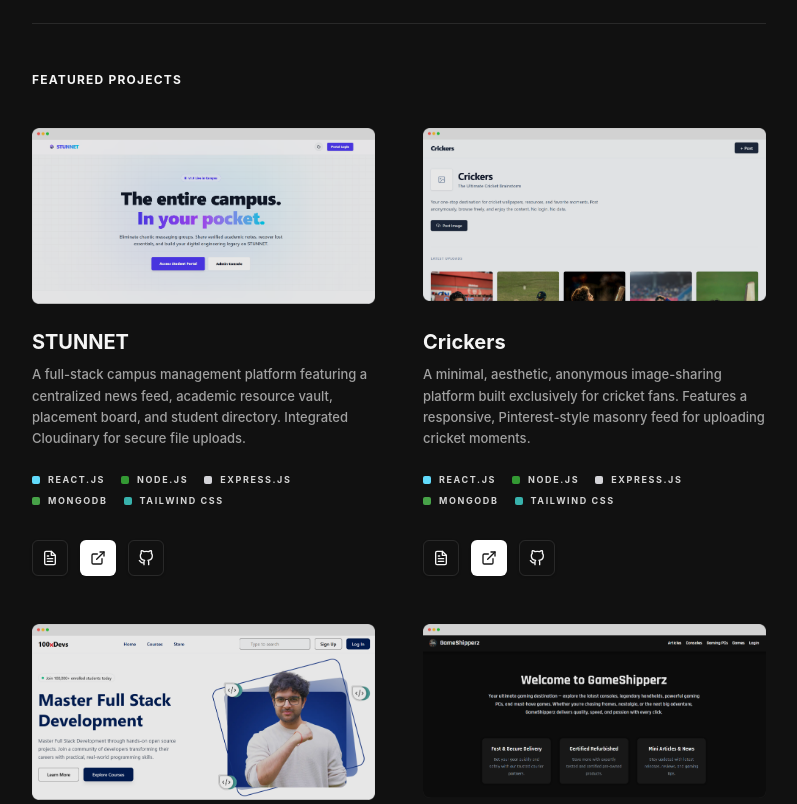
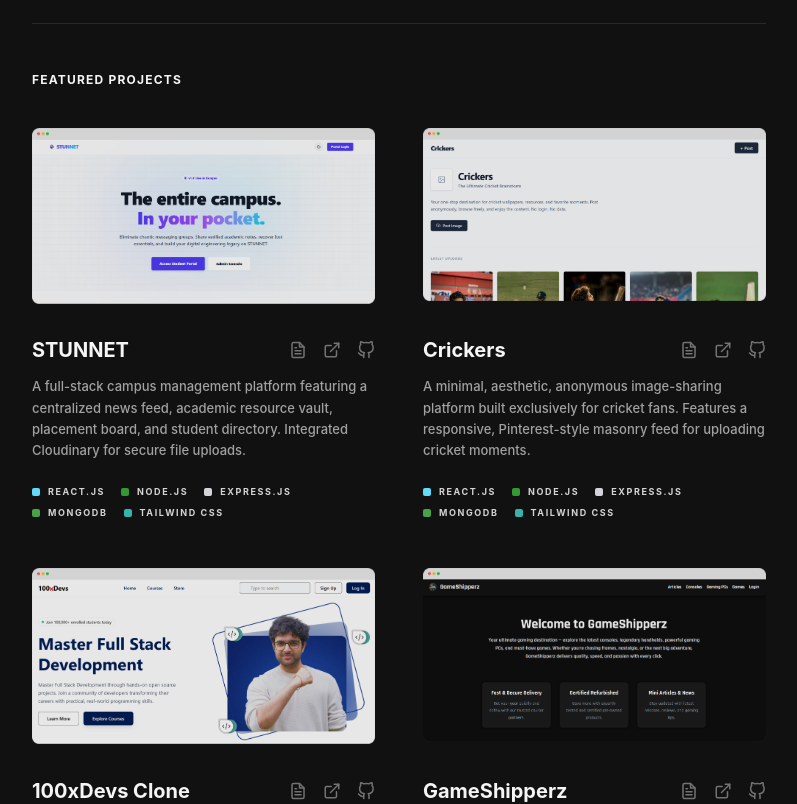
Before and after one commit to ramanbhatia3/portfolio, a React (Vite) app: page / in a window 1280 px wide. Shown: the part 660-1464 px from the top of the page, without its empty margins (241-1038 px from the left). Built offline with nearby package versions, Linux system fonts and the light colour scheme.

Commit message:
style: move project action links to pure icons aligned with title for a cleaner layout

```diff
--- a/src/components/AllProjects.jsx
+++ b/src/components/AllProjects.jsx
@@ -91,38 +91,27 @@ const AllProjects = () => {
             key={index}
             className="flex flex-col group"
           >
-            <div className="w-full transition-transform duration-300 hover:-translate-y-1 aspect-video mb-2">
+            <div className="w-full transition-transform duration-300 hover:-translate-y-1 aspect-video mb-4">
               <img
                 src={project.image}
                 alt={`${project.title} Preview`}
-                className="w-full opacity-90 hover:opacity-100 transition-opacity"
+                className="w-full opacity-90 hover:opacity-100 transition-opacity rounded-sm"
               />
             </div>
 
             <div className="flex flex-col flex-grow">
-              <h3 className="text-xl font-bold text-neutral-900 dark:text-neutral-100 mb-2">
+
+              <div className="flex items-center justify-between mb-3">
+                <h3 className="text-xl font-bold text-neutral-900 dark:text-neutral-100">
                   {project.title}
                 </h3>
-
-              <p className="text-[13px] font-medium text-neutral-600 dark:text-neutral-400 leading-relaxed mb-6 line-clamp-5">
-                {project.description}
-              </p>
-
-              <div className="mb-6">
-                <div className="flex flex-wrap font-bold gap-x-4 gap-y-2 uppercase tracking-widest">
-                  {project.skills.map((skill, idx) => (
-                    <SkillItem key={idx} color={skill.color} name={skill.name} />
-                  ))}
-                </div>
-              </div>
-
-              <div className="mt-auto pt-2 flex gap-3">
+                <div className="flex items-center gap-4 text-neutral-400 dark:text-neutral-500">
                   <Link
                     to={`/projects/${project.id}`}
                     aria-label="Read Article"
-                  className="flex items-center justify-center w-9 h-9 rounded-md border border-black/10 dark:border-white/10 text-neutral-900 dark:text-neutral-100 hover:bg-neutral-100 dark:hover:bg-[#1a1a1a] transition-all shadow-sm hover:-translate-y-0.5"
+                    className="hover:text-neutral-900 dark:hover:text-neutral-100 hover:-translate-y-0.5 transition-all duration-300"
                   >
-                  <FiFileText size={16} />
+                    <FiFileText size={18} />
                   </Link>
                   {project.liveLink && (
                     <a
@@ -130,9 +119,9 @@ const AllProjects = () => {
                       target="_blank"
                       rel="noreferrer"
                       aria-label="Live Demo"
-                    className="flex items-center justify-center w-9 h-9 rounded-md bg-neutral-900 text-white dark:bg-white dark:text-neutral-900 hover:opacity-90 transition-all shadow-sm hover:-translate-y-0.5"
+                      className="hover:text-neutral-900 dark:hover:text-neutral-100 hover:-translate-y-0.5 transition-all duration-300"
                     >
-                    <FiExternalLink size={16} />
+                      <FiExternalLink size={18} />
                     </a>
                   )}
                   {project.githubLink && (
@@ -141,12 +130,26 @@ const AllProjects = () => {
                       target="_blank"
                       rel="noreferrer"
                       aria-label="GitHub Repository"
-                    className="flex items-center justify-center w-9 h-9 rounded-md border border-black/10 dark:border-white/10 text-neutral-900 dark:text-neutral-100 hover:bg-neutral-100 dark:hover:bg-[#1a1a1a] transition-all shadow-sm hover:-translate-y-0.5"
+                      className="hover:text-neutral-900 dark:hover:text-neutral-100 hover:-translate-y-0.5 transition-all duration-300"
                     >
-                    <FiGithub size={16} />
+                      <FiGithub size={18} />
                     </a>
                   )}
                 </div>
+              </div>
+
+              <p className="text-[13px] font-medium text-neutral-600 dark:text-neutral-400 leading-relaxed mb-6 line-clamp-5">
+                {project.description}
+              </p>
+
+              <div className="mt-auto">
+                <div className="flex flex-wrap font-bold gap-x-4 gap-y-2 uppercase tracking-widest">
+                  {project.skills.map((skill, idx) => (
+                    <SkillItem key={idx} color={skill.color} name={skill.name} />
+                  ))}
+                </div>
+              </div>
+
             </div>
           </div>
         ))}
--- a/src/components/Projects.jsx
+++ b/src/components/Projects.jsx
@@ -91,38 +91,27 @@ const Projects = () => {
             key={index}
             className="flex flex-col group"
           >
-            <div className="w-full transition-transform duration-300 hover:-translate-y-1 aspect-video mb-2">
+            <div className="w-full transition-transform duration-300 hover:-translate-y-1 aspect-video mb-4">
               <img
                 src={project.image}
                 alt={`${project.title} Preview`}
-                className="w-full opacity-90 hover:opacity-100 transition-opacity"
+                className="w-full opacity-90 hover:opacity-100 transition-opacity rounded-sm"
               />
             </div>
 
             <div className="flex flex-col flex-grow">
-              <h3 className="text-xl font-bold text-neutral-900 dark:text-neutral-100 mb-2">
+
+              <div className="flex items-center justify-between mb-3">
+                <h3 className="text-xl font-bold text-neutral-900 dark:text-neutral-100">
                   {project.title}
                 </h3>
-
-              <p className="text-[13px] font-medium text-neutral-600 dark:text-neutral-400 leading-relaxed mb-6 line-clamp-5">
-                {project.description}
-              </p>
-
-              <div className="mb-6">
-                <div className="flex flex-wrap font-bold gap-x-4 gap-y-2 uppercase tracking-widest">
-                  {project.skills.map((skill, idx) => (
-                    <SkillItem key={idx} color={skill.color} name={skill.name} />
-                  ))}
-                </div>
-              </div>
-
-              <div className="mt-auto pt-2 flex gap-3">
+                <div className="flex items-center gap-4 text-neutral-400 dark:text-neutral-500">
                   <Link
                     to={`/projects/${project.id}`}
                     aria-label="Read Article"
-                  className="flex items-center justify-center w-9 h-9 rounded-md border border-black/10 dark:border-white/10 text-neutral-900 dark:text-neutral-100 hover:bg-neutral-100 dark:hover:bg-[#1a1a1a] transition-all shadow-sm hover:-translate-y-0.5"
+                    className="hover:text-neutral-900 dark:hover:text-neutral-100 hover:-translate-y-0.5 transition-all duration-300"
                   >
-                  <FiFileText size={16} />
+                    <FiFileText size={18} />
                   </Link>
                   {project.liveLink && (
                     <a
@@ -130,9 +119,9 @@ const Projects = () => {
                       target="_blank"
                       rel="noreferrer"
                       aria-label="Live Demo"
-                    className="flex items-center justify-center w-9 h-9 rounded-md bg-neutral-900 text-white dark:bg-white dark:text-neutral-900 hover:opacity-90 transition-all shadow-sm hover:-translate-y-0.5"
+                      className="hover:text-neutral-900 dark:hover:text-neutral-100 hover:-translate-y-0.5 transition-all duration-300"
                     >
-                    <FiExternalLink size={16} />
+                      <FiExternalLink size={18} />
                     </a>
                   )}
                   {project.githubLink && (
@@ -141,12 +130,26 @@ const Projects = () => {
                       target="_blank"
                       rel="noreferrer"
                       aria-label="GitHub Repository"
-                    className="flex items-center justify-center w-9 h-9 rounded-md border border-black/10 dark:border-white/10 text-neutral-900 dark:text-neutral-100 hover:bg-neutral-100 dark:hover:bg-[#1a1a1a] transition-all shadow-sm hover:-translate-y-0.5"
+                      className="hover:text-neutral-900 dark:hover:text-neutral-100 hover:-translate-y-0.5 transition-all duration-300"
                     >
-                    <FiGithub size={16} />
+                      <FiGithub size={18} />
                     </a>
                   )}
                 </div>
+              </div>
+
+              <p className="text-[13px] font-medium text-neutral-600 dark:text-neutral-400 leading-relaxed mb-6 line-clamp-5">
+                {project.description}
+              </p>
+
+              <div className="mt-auto">
+                <div className="flex flex-wrap font-bold gap-x-4 gap-y-2 uppercase tracking-widest">
+                  {project.skills.map((skill, idx) => (
+                    <SkillItem key={idx} color={skill.color} name={skill.name} />
+                  ))}
+                </div>
+              </div>
+
             </div>
           </div>
         ))}
```
Lines whose indentation alone changed are shown as unchanged.
